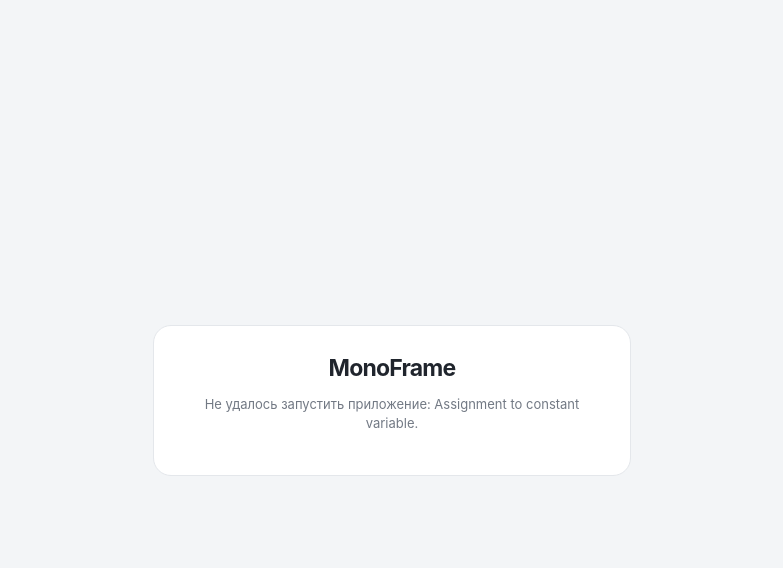
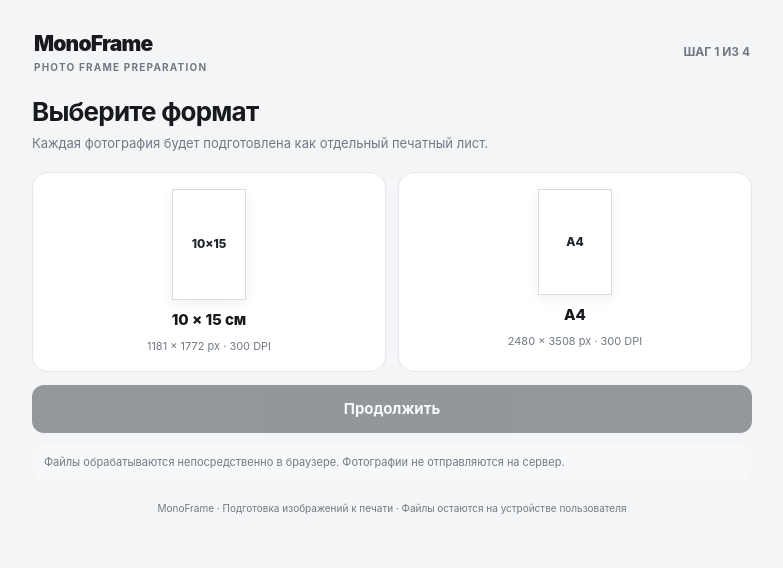
Before and after one commit to vdovichenkonikita11-netizen/MonoFrame, a plain HTML site: page index.html in a window 1280 px wide. Shown: the whole page, without its empty margins (248-1031 px from the left). Drawn offline with nearby package versions, Linux system fonts and the light colour scheme.

Commit message:
Fix MonoFrame startup loader

```diff
--- a/index.html
+++ b/index.html
@@ -27,7 +27,7 @@ strong{font-size:23px;letter-spacing:-.8px}p{color:#727984;line-height:1.5}#stat
   const binary=Uint8Array.from(atob(encoded),c=>c.charCodeAt(0));
   if(!("DecompressionStream" in window)) throw new Error("Обновите Safari или Chrome до актуальной версии.");
   const stream=new Blob([binary]).stream().pipeThrough(new DecompressionStream("gzip"));
-  const source=await new Response(stream).text();
+  let source=await new Response(stream).text();
   const previewOld="return {w:iw*scale,h:ih*scale}";
   const exportOld="c.drawImage(img,-iw*scale/2,-ih*scale/2,iw*scale,ih*scale)";
   if(!source.includes(previewOld)||!source.includes(exportOld)) throw new Error("Не удалось применить исправление поворота: исходный код изменился.");
```
